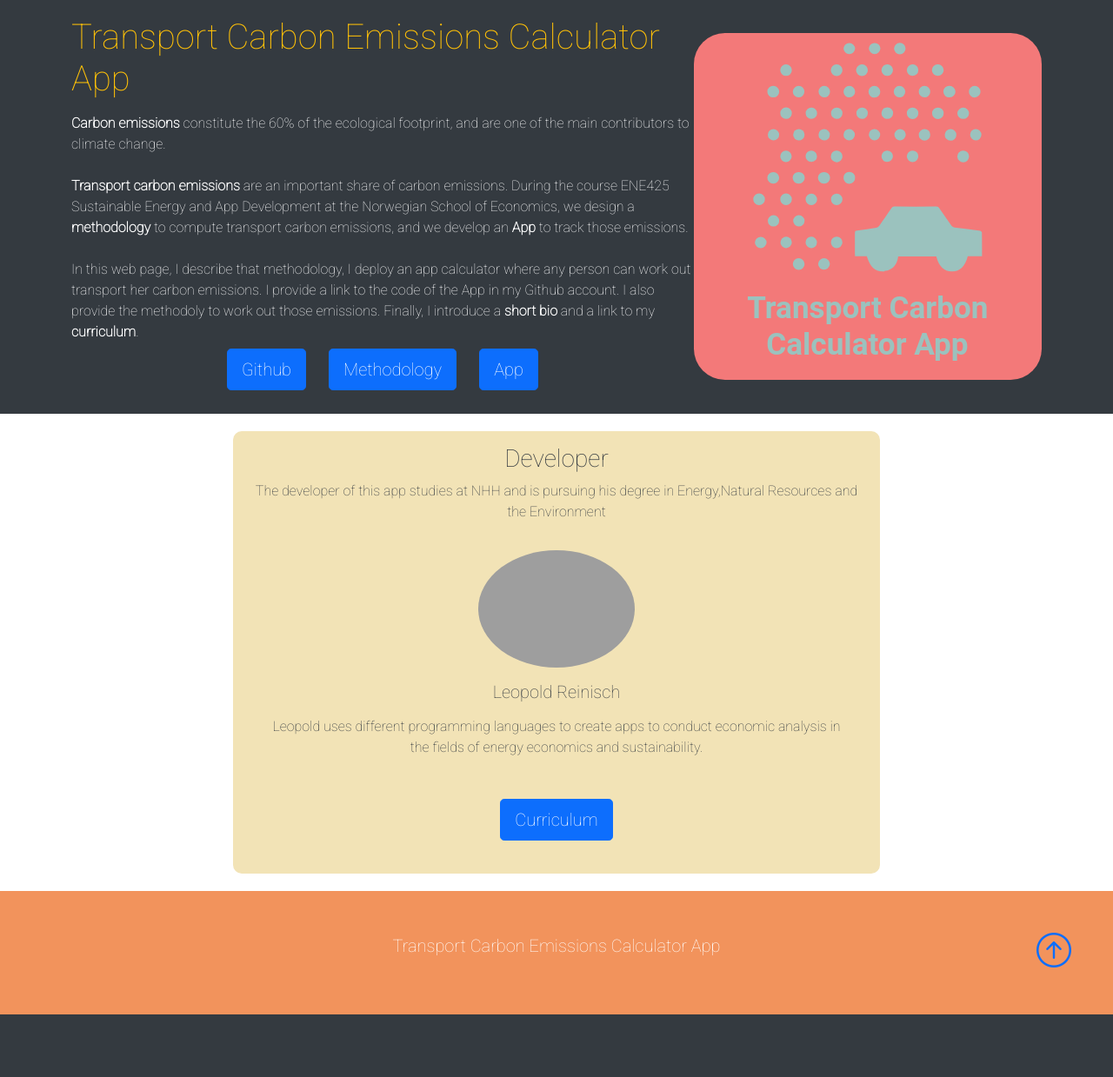
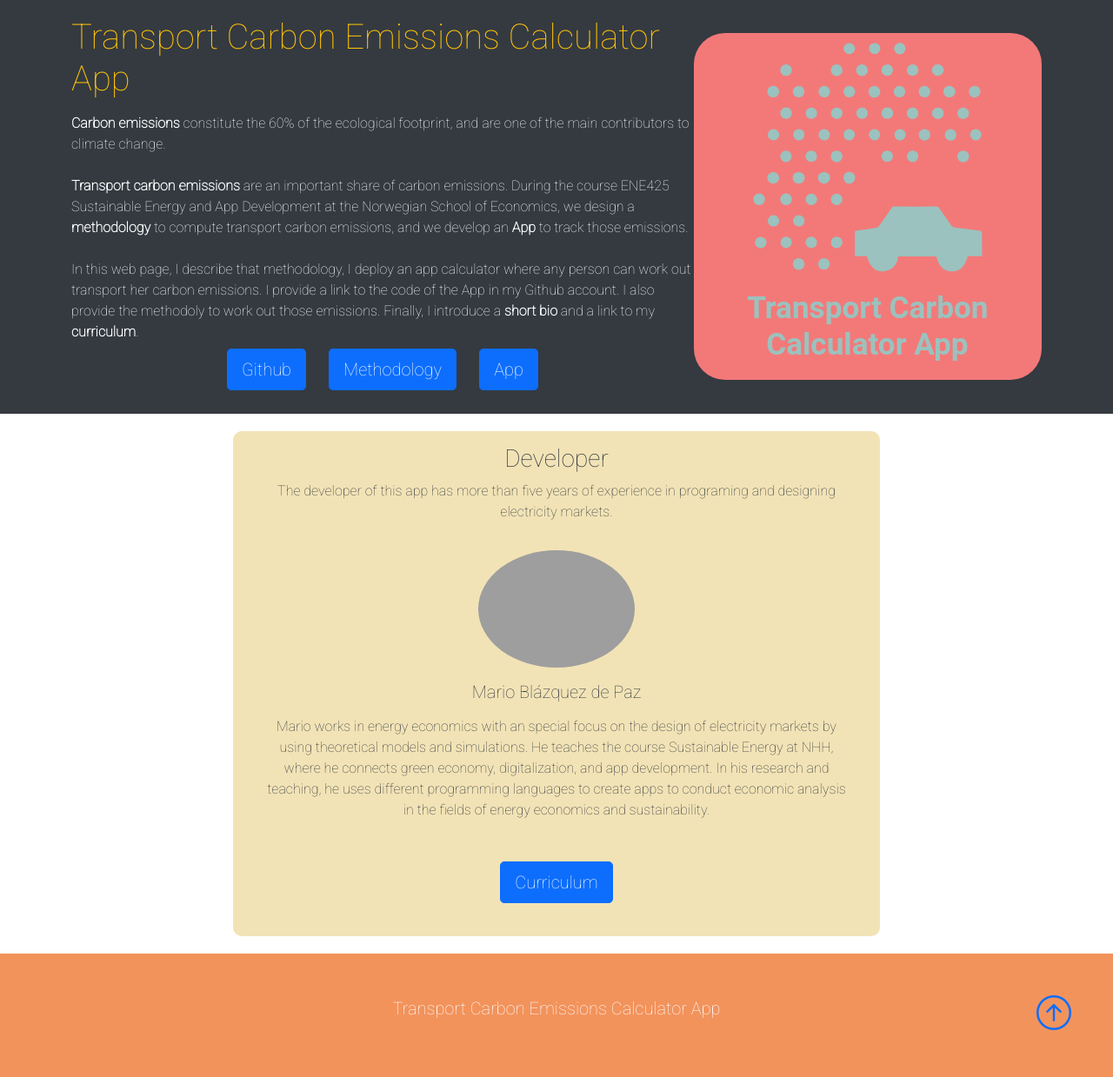
Before and after one commit to leoreinisch/ene425-2022-app-leor, a Flask app: page / in a window 1280 px wide. Shown: the part 61-1300 px from the top of the page at 87% size. Before the commit the page ends 1228 px from the top, so only its background shows below. Run offline with Flask 2, Linux system fonts and the light colour scheme; some libraries are stand-ins or nearby versions; grey boxes are pictures that could not be loaded.

Commit message:
Update home.html

```diff
--- a/templates/home.html
+++ b/templates/home.html
@@ -42,16 +42,21 @@
                 </div>
                 <div class="box">
                     <h3 class="text-center", style="color=#343a40;">Developer</h3>
-                    <p class="color=#343a40">The developer of this app studies at NHH and is pursuing his degree in Energy,Natural Resources and the Environment
+                    <p class="color=#343a40">The developer of this app has more than five years of experience in
+                        programing and designing electricity markets.
                     </p>
 
                     <div class="card-body text-center">
-                        <img src="static/pictures/leopold_reinisch.svg"
+                        <img src="static/pictures/mario_square_273_273.svg"
                              class="rounded-circle w-50 mb-3"
                              alt="", style="max-width: 180px; max-height: 180px"
                         />
-                        <h5 class="card-title mb-3">Leopold Reinisch</h5>
-                        <p class="card-text">Leopold uses different programming languages to create apps to conduct
+                        <h5 class="card-title mb-3">Mario Blázquez de Paz</h5>
+                        <p class="card-text">Mario works in energy economics with an
+                            special focus on the design of electricity markets by using theoretical
+                            models and simulations. He teaches the course Sustainable Energy at NHH,
+                            where he connects green economy, digitalization, and app development.
+                            In his research and teaching, he uses different programming languages to create apps to conduct
                             economic analysis in the fields of energy economics and sustainability.
                         </p>
                         </br>
```
